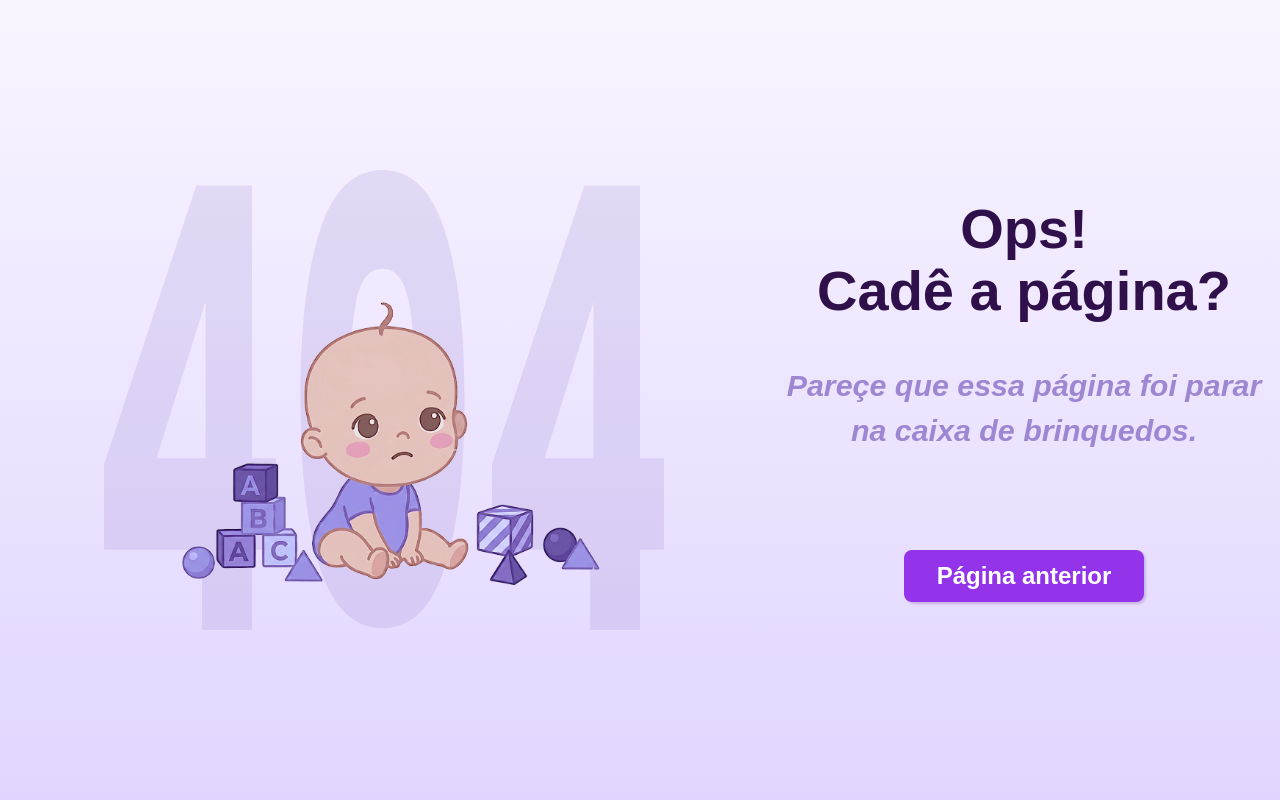
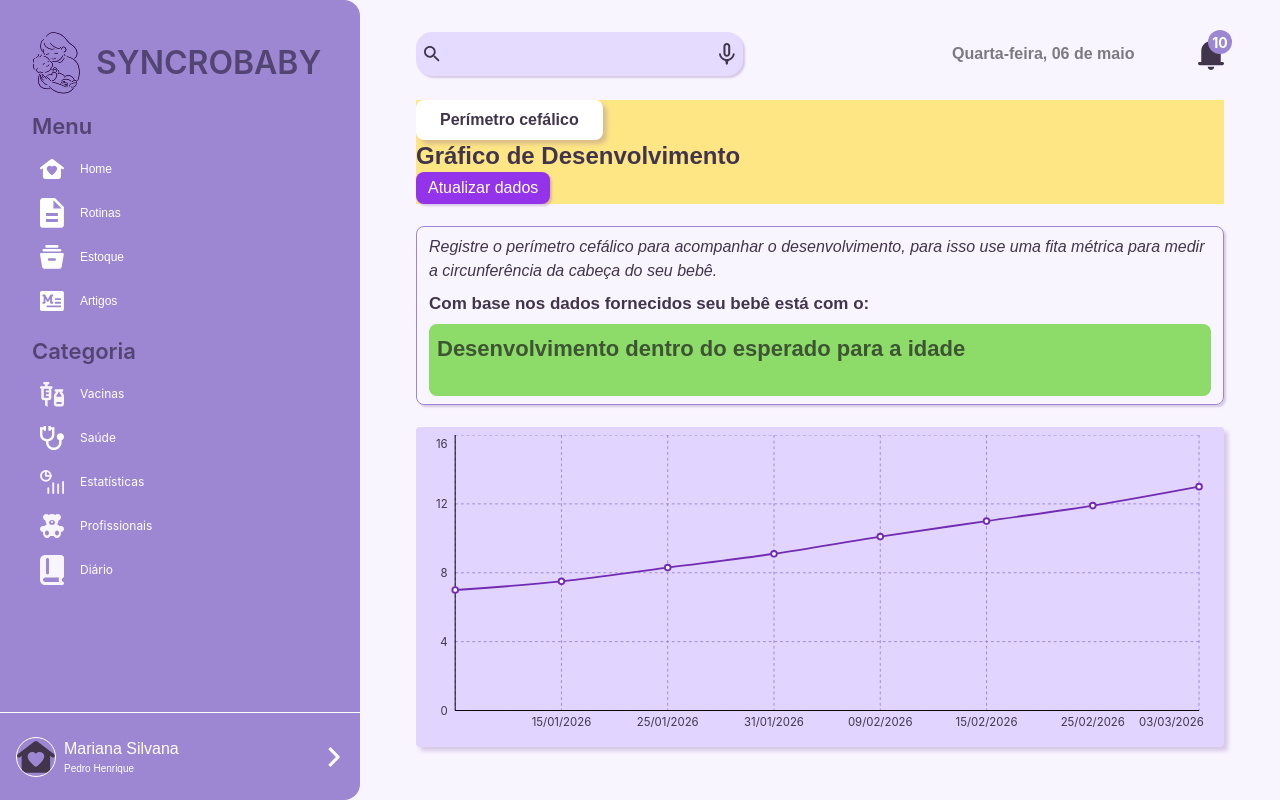
Before and after one commit to JoaoMoraes28/frontendsyncrobabyvercel, a React (Vite) app: page /measures in a window 1280 px wide. Built offline with nearby package versions, Linux system fonts and the light colour scheme.

Commit message:
feat/ajustando estrutura de medidas

```diff
--- a/package.json
+++ b/package.json
@@ -16,6 +16,7 @@
     "react-hook-form": "^7.73.1",
     "react-markdown": "^10.1.0",
     "react-router-dom": "^7.14.0",
+    "recharts": "^3.8.1",
     "remark-gfm": "^4.0.1"
   },
   "devDependencies": {
--- a/src/layouts/Header.tsx
+++ b/src/layouts/Header.tsx
@@ -132,6 +132,8 @@ function Header() {
       return "Editar Profissional";
     } else if (path == "/add-illness") {
       return "Adicionar Enfermidade";
+    } else if (path == "/measures") {
+      return "Medidas";
     }
   }
 
--- /dev/null
+++ b/src/pages/measures/Measures.tsx
@@ -0,0 +1,177 @@
+import { useState } from "react"
+
+import { DropdownFilter, type FilterOption } from "../../components/DropDownFilter"
+import BtnPrimary from "../../components/BtnPrimary"
+
+import type { DataChart } from "./components/Chart"
+import Chart from "./components/Chart"
+import ChildrenSelect from "../../layouts/ChildrenSelect"
+
+interface LabelDescription {
+    label: string
+    description: string
+}
+
+interface ResultDevelopment {
+    id: number
+    result: string
+}
+
+const filterOptions: FilterOption[] = [
+    {
+        id: "perimetro-cefalico",
+        label: "Perímetro cefálico"
+    },
+    {
+        id: "peso",
+        label: "Peso"
+    },
+    {
+        id: "altura",
+        label: "Altura"
+    },
+    {
+        id: "imc",
+        label: "IMC"
+    }
+]
+
+const descriptionMeasure: LabelDescription[] = [
+    {
+        label: "Perímetro cefálico",
+        description: "Registre o perímetro cefálico para acompanhar o desenvolvimento, para isso use uma fita métrica para medir a circunferência da cabeça do seu bebê."
+    },
+    {
+        label: "Peso",
+        description: "Registre o peso para acompanhar o desenvolvimento, para isso pese um adulto segurando o bebê e depois pese o adulto sozinho; a diferença entre os dois valores será o peso do bebê."
+    },
+    {
+        label: "Altura",
+        description: "Registre a altura para acompanhar o desenvolvimento, para isso deite o bebê em uma superfície reta, estique suavemente as pernas e meça da cabeça aos pés com uma fita métrica."
+    },
+    {
+        label: "IMC",
+        description: "Registre o IMC para acompanhar o desenvolvimento, para isso atualize as medidas periodicamente (mensalmente ou a cada 2 meses)."
+    },
+]
+
+function Measures() {
+    const [filterSelected, setFilterSelected] = useState<string>("Perímetro cefálico")
+    const [dataChart] = useState<DataChart[]>([
+        {
+            month: "january",
+            month_index: 1,
+            records: [
+                {
+                    date: "2026-01-09",
+                    value: 7
+                },
+                {
+                    date: "2026-01-15",
+                    value: 7.5
+                },
+                {
+                    date: "2026-01-25",
+                    value: 8.3
+                },
+                {
+                    date: "2026-01-31",
+                    value: 9.1
+                }
+            ]
+        },
+        {
+            month: "february",
+            month_index: 2,
+            records: [
+                {
+                    date: "2026-02-09",
+                    value: 10.1
+                },
+                {
+                    date: "2026-02-15",
+                    value: 11
+                },
+                {
+                    date: "2026-02-25",
+                    value: 11.9
+                },
+                {
+                    date: "2026-02-31",
+                    value: 13
+                }
+            ]
+        }
+    ])
+    const [developmentResult] = useState<ResultDevelopment>(
+        {
+            id: 1,
+            result: "Desenvolvimento dentro do esperado para a idade"
+        }
+    )
+
+    function setDescriptionForMeasure() {
+        if (filterSelected == "Perímetro cefálico") {
+            return descriptionMeasure[0].description
+
+        } else if (filterSelected == "Peso") {
+            return descriptionMeasure[1].description
+
+        } else if (filterSelected == "Altura") {
+            return descriptionMeasure[2].description
+
+        } else if (filterSelected == "IMC") {
+            return descriptionMeasure[3].description
+        }
+    }
+
+    function setResultDevelopment() {
+        if (developmentResult.result == "Desenvolvimento dentro do esperado para a idade") {
+            return 'bg-green-alert text-green-dark'
+
+        } else if (developmentResult.result == "Desenvolvimento em média com esperado para a idade") {
+            return 'bg-yellow-alert text-yellow-dark'
+
+        } else if (developmentResult.result == "Desenvolvimento abaixo do esperado para a idade") {
+            return 'bg-red-alert text-red-dark'
+
+        }
+    }
+
+    return (
+        <div className="flex flex-col w-full min-h-full">
+
+            <div className="flex justify-between items-center w-full
+            xl:flex-col xl:items-start xl:bg-amber-200">
+                <DropdownFilter options={filterOptions} selectedFilter={filterSelected} onSelect={setFilterSelected} />
+                <div>
+                    <h3 className="hidden xl:block xl:font-poppins xl:text-primary-text xl:font-bold xl:text-2xl">Gráfico de Desenvolvimento</h3>
+                    <BtnPrimary text="Atualizar dados" className="flex justify-between items-center bg-accent text-white h-8 shadow-purple-sm" />
+                </div>
+            </div>
+            <section className="flex flex-col justify-evenly grow">
+                <section className="px-3 py-2 border border-primary shadow-purple-sm rounded-lg">
+                    <div>
+                        <p className="font-nunito text-primary-text italic text-[13px]
+                        md:text-[16px]">
+                            {setDescriptionForMeasure()}
+                        </p>
+                    </div>
+                    <div className="flex flex-col font-poppins mt-2">
+                        <span className="text-primary-text font-semibold text-[14px]
+                        md:text-[17px]">Com base nos dados fornecidos seu bebê está com o:</span>
+                        <span className={`${setResultDevelopment()} rounded-lg w-full h-18 font-bold p-2 mt-2 text-[18px]
+                        md:text-[22px]`}>{developmentResult.result}</span>
+                    </div>
+                </section>
+                <h3 className="font-poppins text-primary-text font-bold text-xl
+                xl:hidden">Gráfico de desenvolvimento</h3>
+                <div className="w-full h-[55%] min-h-80">
+                    <Chart data={dataChart} />
+                </div>
+            </section>
+        </div>
+    )
+}
+
+export default Measures
--- /dev/null
+++ b/src/pages/measures/components/Chart.tsx
@@ -0,0 +1,80 @@
+import { useEffect } from "react";
+
+import Date from "../../../utils/Date"
+
+import {
+    BarChart,
+    Bar,
+    LineChart,
+    Line,
+    XAxis,
+    YAxis,
+    CartesianGrid,
+    Tooltip,
+    ResponsiveContainer,
+} from "recharts";
+
+interface Props {
+    data: DataChart[]
+}
+
+export interface DataChart {
+    month: string
+    month_index: number
+    records: MonthData[]
+}
+
+interface MonthData {
+    date: string
+    value: number
+}
+
+interface ChartValues {
+    name: string
+    valor: number
+}
+
+function Chart({ data }: Props) {
+    function formatedData(data: DataChart[]) {
+        const newDataChart: ChartValues[][] = data.map((it) => {
+            const values: ChartValues[] = it.records.map((value) => {
+                return { name: `${Date.formatedDate(value.date)}`, valor: value.value }
+            })
+            return values
+        })
+
+        return [...newDataChart[0], ...newDataChart[1]]
+    }
+
+    useEffect(() => {
+        console.log(formatedData(data))
+    }, [])
+
+    return (
+        <ResponsiveContainer width="100%" height="100%">
+            <LineChart data={formatedData(data)}
+                margin={{ left: -40, right: 5, top: 0, bottom: 0 }}
+                className="bg-lilas-bg py-2 rounded-sm shadow-purple-md">
+                <CartesianGrid stroke="#9d87d2" strokeDasharray="3 3" />
+                <XAxis dataKey="name"
+                    tick={{ fill: "#41354c", fontSize: 12 }}
+                    axisLine={{ stroke: "#000000" }}
+                    tickLine={false} />
+                <YAxis
+                    tick={{ fill: "#41354c", fontSize: 12 }}
+                    axisLine={{ stroke: "#000000" }}
+                    tickLine={false} />
+                <Tooltip contentStyle={{
+                    backgroundColor: "#f3e8ff",
+                    borderRadius: 8,
+                    border: "1px solid #9334ea",
+                }}
+                    labelStyle={{ fontWeight: "bold", color: "#41354c" }} />
+                <Line activeDot={{ r: 7 }} type="monotone" dataKey="valor" stroke="#722cb2" strokeWidth={2} />
+            </LineChart>
+        </ResponsiveContainer>
+    )
+
+}
+
+export default Chart
--- a/src/routes.tsx
+++ b/src/routes.tsx
@@ -23,6 +23,7 @@ import ArticleContent from "./pages/articles/Article";
 import { AddPediatrician } from "./pages/professional/pages/AddPediatrician";
 import { EditPediatrician } from "./pages/professional/pages/EditPediatrician";
 import { AddIllness } from "./pages/health/pages/AddIllness";
+import Measures from "./pages/measures/Measures";
 
 export function AppRoutes() {
   return (
@@ -51,6 +52,7 @@ export function AppRoutes() {
           <Route path="/add-pediatrician" element={<AddPediatrician />} />
           <Route path="/edit-pediatrician" element={<EditPediatrician />} />
           <Route path="/add-illness" element={<AddIllness />} />
+          <Route path="/measures" element={<Measures />} />
         </Route>
       </Routes>
     </BrowserRouter>
```
Also changed, not shown: 1 other file (tests, documents, lock files or other folders).
